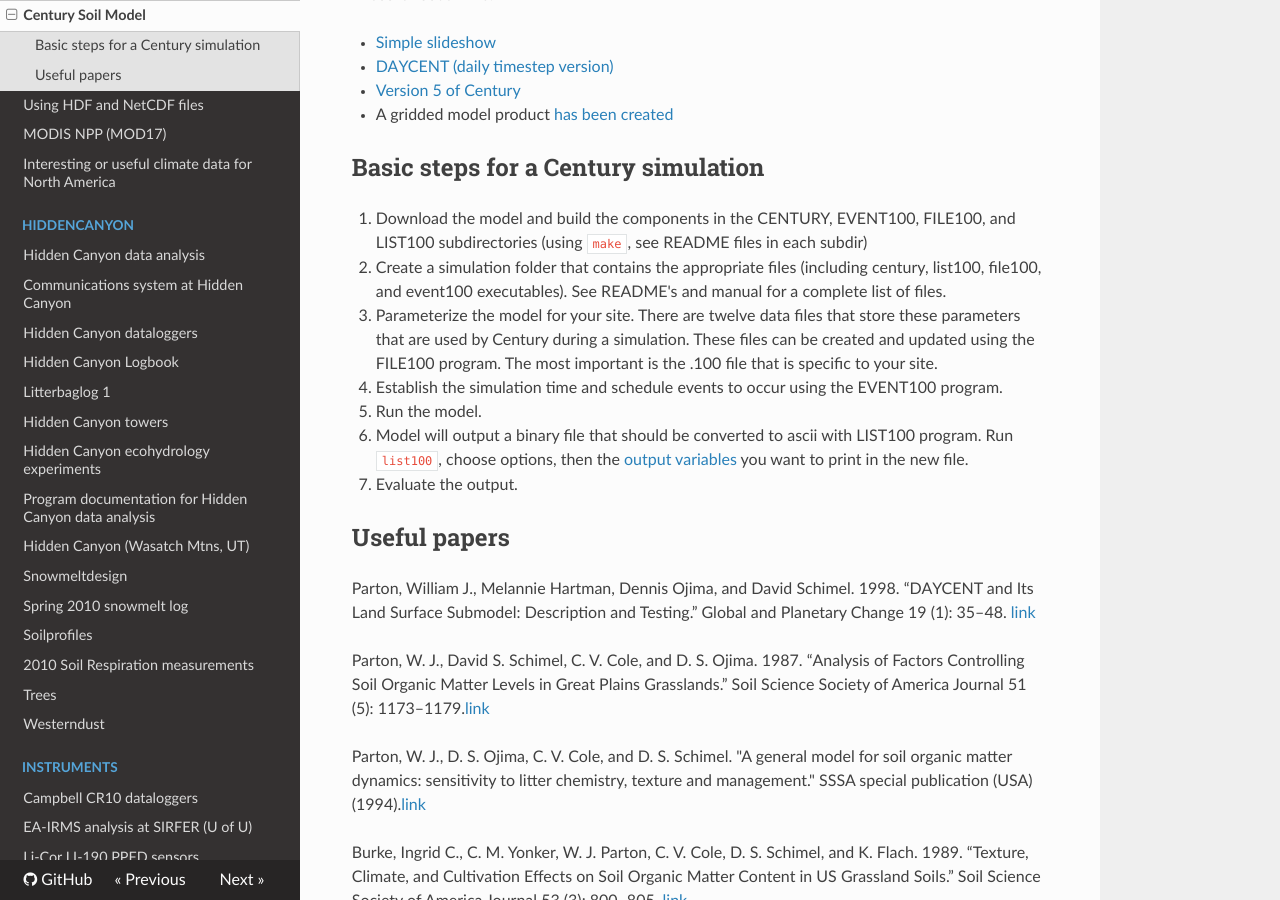
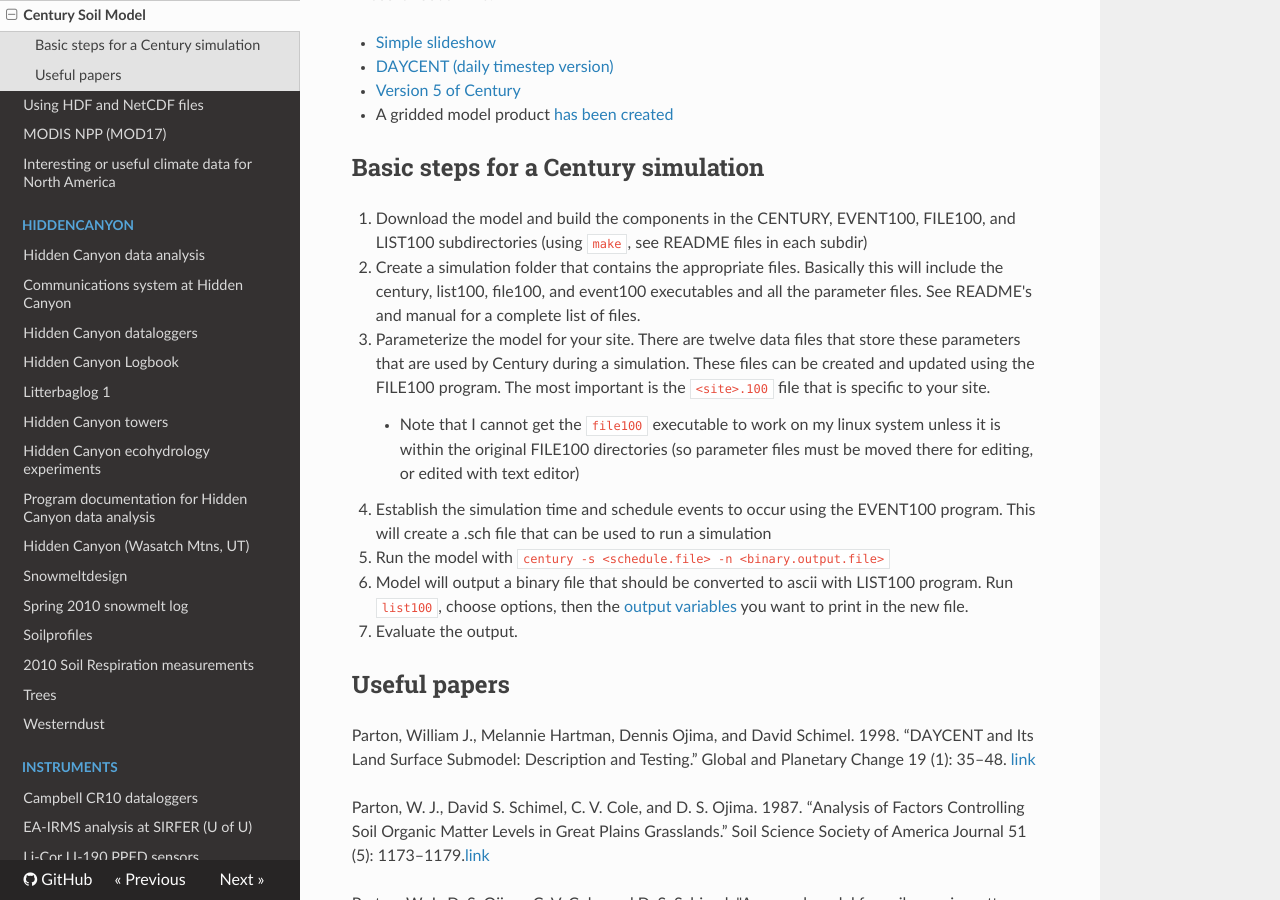
Before and after one commit to gremau/EarthSciNotebook, an MkDocs documentation site: the page built from docs/data_and_models/century_soil.md, in a window 1280 px wide and 900 px high, scrolled down 297 px. Built offline with MkDocs 1.6.1, drawn with Linux system fonts in a browser that asks for light colours; nearby versions of some CDN libraries.

Commit message:
minor changes

```diff
--- a/docs/data_and_models/century_soil.md
+++ b/docs/data_and_models/century_soil.md
@@ -15,13 +15,14 @@ The manual for the model is [here](https://www.nrel.colostate.edu/projects/centu
 
 1. Download the model and build the components in the CENTURY, EVENT100, FILE100, and LIST100 subdirectories (using `make`, see README files in each subdir)
 
-2. Create a simulation folder that contains the appropriate files (including century, list100, file100, and event100 executables). See README's and manual for a complete list of files.
+2. Create a simulation folder that contains the appropriate files. Basically this will include the century, list100, file100, and event100 executables and all the parameter files. See README's and manual for a complete list of files.
 
-3. Parameterize the model for your site.  There are twelve data files that store these parameters that are used by Century during a simulation. These files can be created and updated using the FILE100 program. The most important is the <site>.100 file that is specific to your site.
+3. Parameterize the model for your site.  There are twelve data files that store these parameters that are used by Century during a simulation. These files can be created and updated using the FILE100 program. The most important is the `<site>.100` file that is specific to your site.
+    * Note that I cannot get the `file100` executable to work on my linux system unless it is within the original FILE100 directories (so parameter files must be moved there for editing, or edited with text editor)
 
-4. Establish the simulation time and schedule events to occur using the EVENT100 program.
+4. Establish the simulation time and schedule events to occur using the EVENT100 program. This will create a .sch file that can be used to run a simulation
 
-5. Run the model.
+5. Run the model with `century -s <schedule.file> -n <binary.output.file>`
 
 6. Model will output a binary file that should be converted to ascii with LIST100 program. Run `list100`, choose options, then the [output variables](http://www.nrel.colostate.edu/projects/century/MANUAL/html_manual/man96.html#OUT_VARS) you want to print in the new file.
 
```
Also changed, not shown: docs/index.md (+1 -1 lines).
